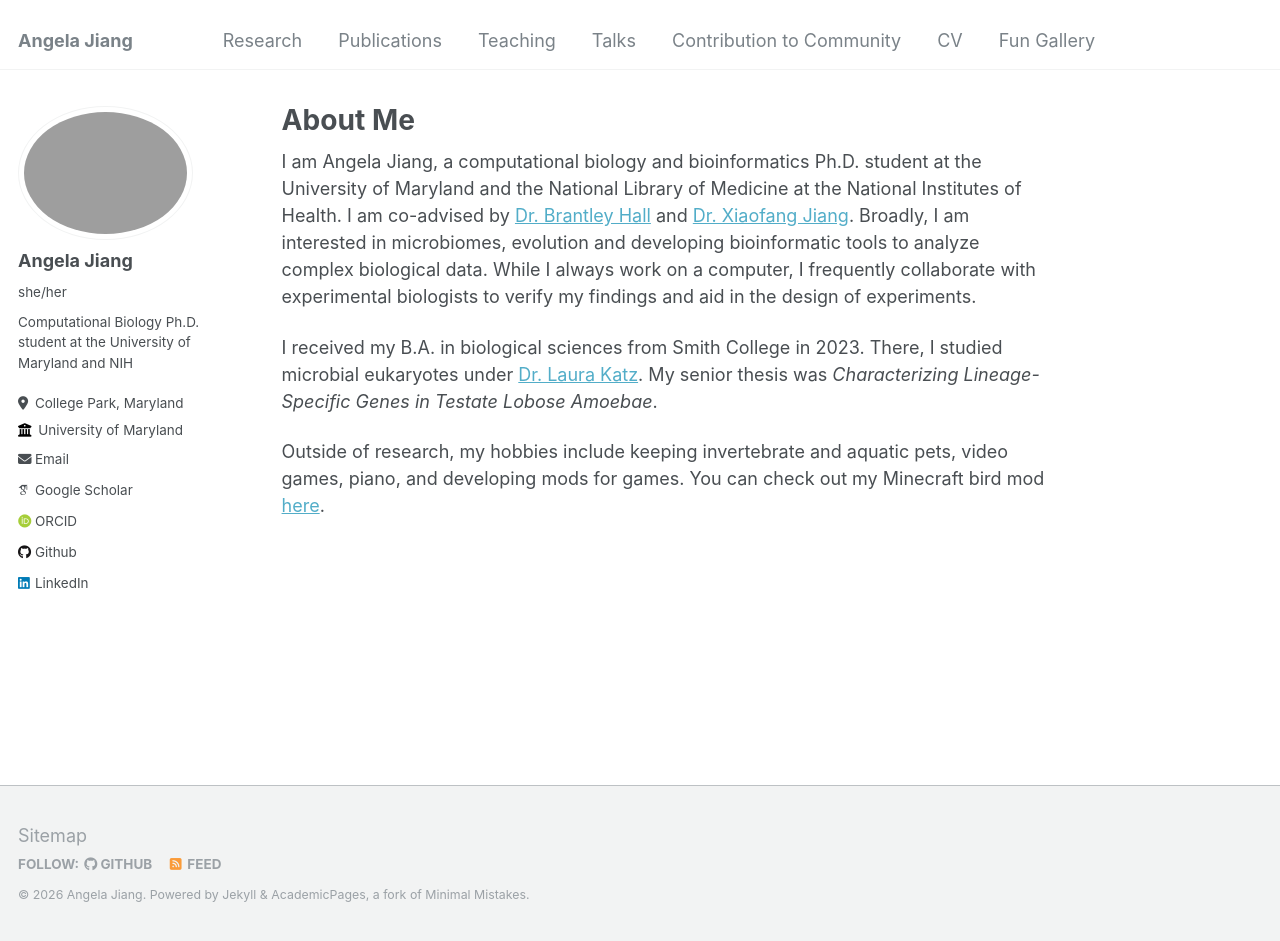
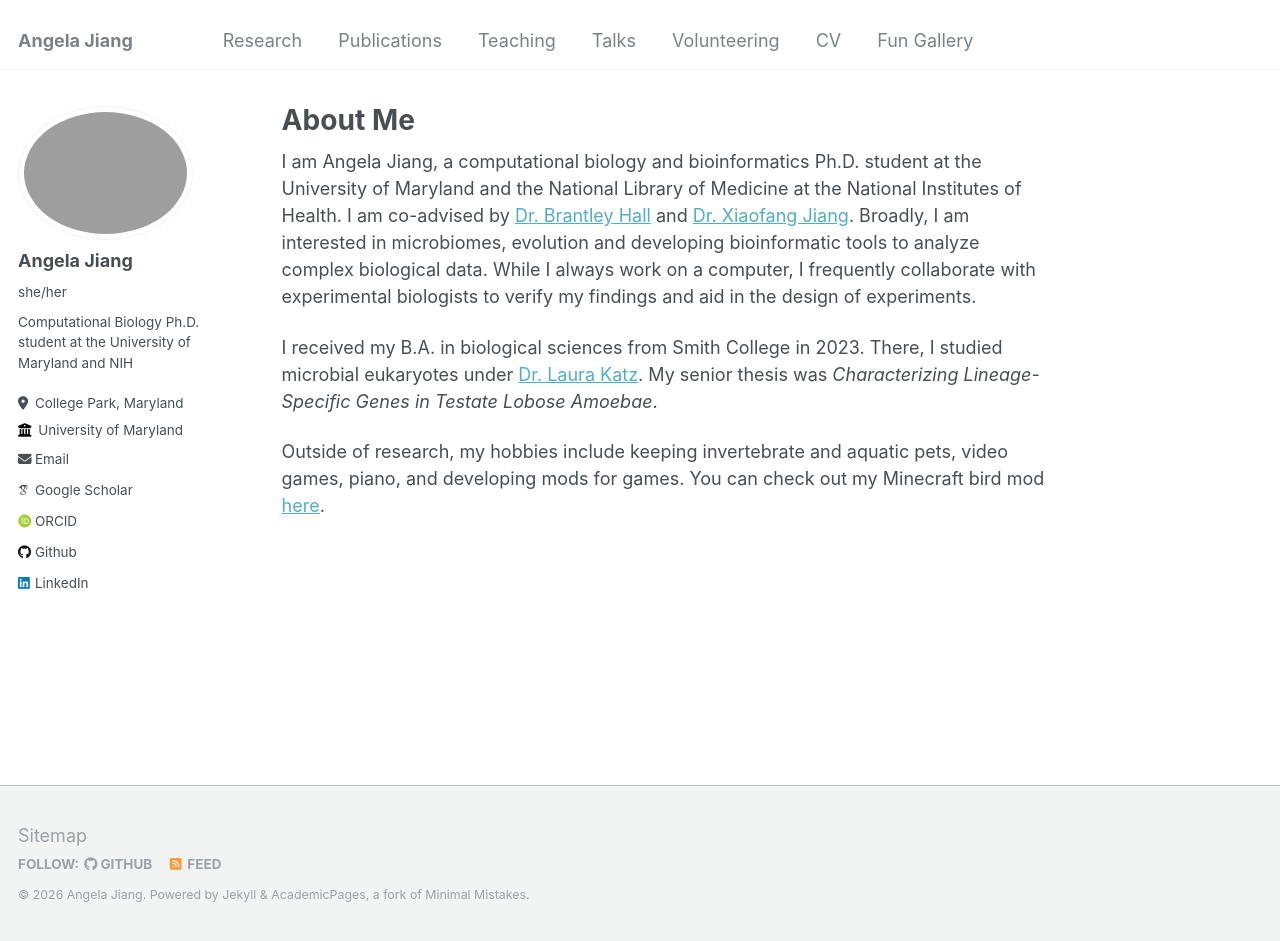
Before and after one commit to frikinzi/frikinzi.github.io, a Jekyll site: the page built from _pages/about.md, in a window 1280 px wide and 941 px high. Built offline with Jekyll 4.4.1, drawn with Linux system fonts in a browser that asks for light colours; some web fonts are replaced.

Commit message:
change navigation

```diff
--- a/_data/navigation.yml
+++ b/_data/navigation.yml
@@ -12,7 +12,7 @@ main:
   - title: "Talks"
     url: /talks/
 
-  - title: "Contribution to Community"
+  - title: "Volunteering"
     url: /activities/
 
   - title: "CV"
```
